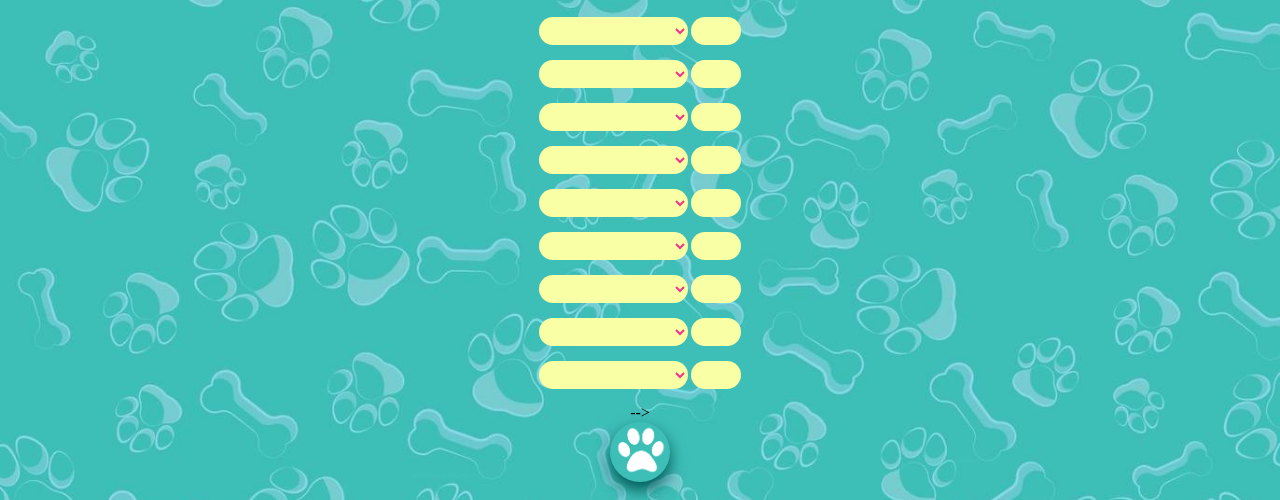
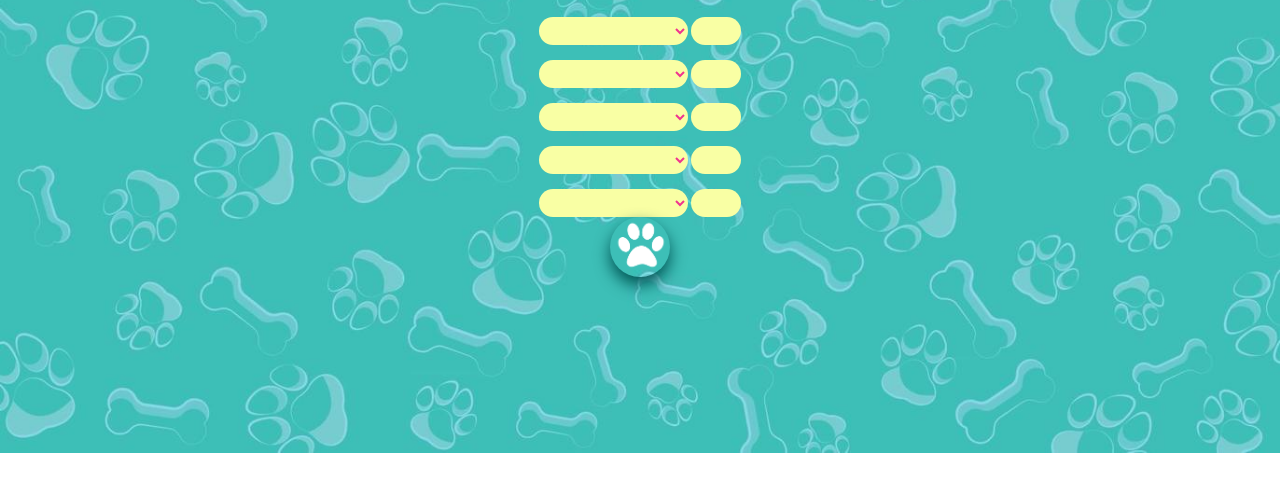
Before and after one commit to Ximena-21/ejercicios-js, a plain HTML site: page 4)ejercicio/index.html in a window 1280 px wide. Shown: the part 300-800 px from the top of the page. Drawn offline with Linux system fonts and the light colour scheme; a web font is replaced by a local one.

Commit message:
correcccion inputs cotizador

```diff
--- a/4)ejercicio/index.html
+++ b/4)ejercicio/index.html
@@ -93,62 +93,6 @@
                     </select>
                     <input class="inputNumber" type="number" name="number3" id="number3">
                 </div>
-                <div class="container-Services">
-                    <select class="selectServices" name="services3" id="services3">
-                        <option value="vacio"></option>
-                        <option value="bañoSeco">Baño Seco</option>
-                        <option value="bañoInsecticida">Baño Insecticida</option>
-                        <option value="bañoYPeluqueria">Baño y Peluqueria</option>
-                        <option value="bañoHidratante">Baño hidratante</option>
-                        <option value="uñas">Corte de uñas</option>
-                        <option value="oidos">Limpieza de oidos</option>
-                        <option value="restauracion">Restauracion de manto</option>
-                        <option value="dientes">Limpieza de dientes</option>
-                    </select>
-                    <input class="inputNumber" type="number" name="number3" id="number3">
-                </div>
-                <div class="container-Services">
-                    <select class="selectServices" name="services3" id="services3">
-                        <option value="vacio"></option>
-                        <option value="bañoSeco">Baño Seco</option>
-                        <option value="bañoInsecticida">Baño Insecticida</option>
-                        <option value="bañoYPeluqueria">Baño y Peluqueria</option>
-                        <option value="bañoHidratante">Baño hidratante</option>
-                        <option value="uñas">Corte de uñas</option>
-                        <option value="oidos">Limpieza de oidos</option>
-                        <option value="restauracion">Restauracion de manto</option>
-                        <option value="dientes">Limpieza de dientes</option>
-                    </select>
-                    <input class="inputNumber" type="number" name="number3" id="number3">
-                </div>
-                <div class="container-Services">
-                    <select class="selectServices" name="services3" id="services3">
-                        <option value="vacio"></option>
-                        <option value="bañoSeco">Baño Seco</option>
-                        <option value="bañoInsecticida">Baño Insecticida</option>
-                        <option value="bañoYPeluqueria">Baño y Peluqueria</option>
-                        <option value="bañoHidratante">Baño hidratante</option>
-                        <option value="uñas">Corte de uñas</option>
-                        <option value="oidos">Limpieza de oidos</option>
-                        <option value="restauracion">Restauracion de manto</option>
-                        <option value="dientes">Limpieza de dientes</option>
-                    </select>
-                    <input class="inputNumber" type="number" name="number3" id="number3">
-                </div>
-                <div class="container-Services">
-                    <select class="selectServices" name="services4" id="services4">
-                        <option value="vacio"></option>
-                        <option value="bañoSeco">Baño Seco</option>
-                        <option value="bañoInsecticida">Baño Insecticida</option>
-                        <option value="bañoYPeluqueria">Baño y Peluqueria</option>
-                        <option value="bañoHidratante">Baño hidratante</option>
-                        <option value="uñas">Corte de uñas</option>
-                        <option value="oidos">Limpieza de oidos</option>
-                        <option value="restauracion">Restauracion de manto</option>
-                        <option value="dientes">Limpieza de dientes</option>
-                    </select>
-                    <input class="inputNumber" type="number" name="number4" id="number4">
-                </div>   -->
         </div>
         <button class="btn-cotizar"></button>
         <div class="cotizacion">
```
Also changed, not shown: 1) ejercicio/index.html (line endings or trailing spaces), 1) ejercicio/index.js (line endings or trailing spaces), 1) ejercicio/style.css (line endings or trailing spaces), 2) ejercicio/index.html (line endings or trailing spaces), 2) ejercicio/index.js (line endings or trailing spaces), 3)ejercicio/index.html (line endings or trailing spaces), 3)ejercicio/index.js (line endings or trailing spaces), 4)ejercicio/index.js (line endings or trailing spaces), 4)ejercicio/style.css (line endings or trailing spaces).
